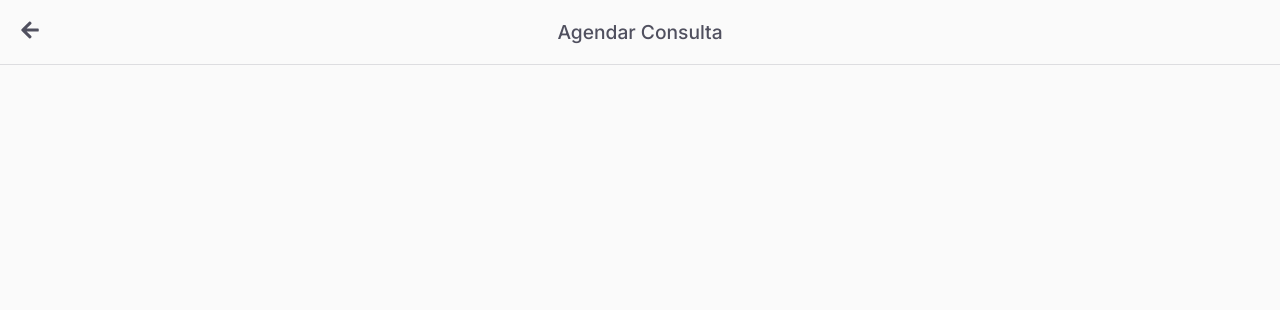
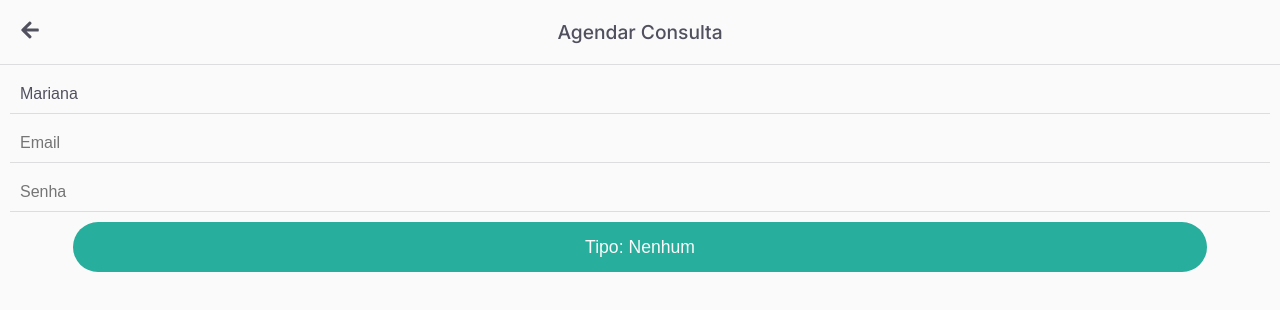
Before and after one commit to Leo6485/medi-plus, a React (Create React App) app: page /cliente/home in a window 1280 px wide. Both pictures are taken after a click on the button "Agendar nova consulta". Shown: the top 310 px of the page. Built offline with nearby package versions, Linux system fonts and the light colour scheme.

Commit message:
feat: add Dropdown and Input components; integrate them into FullPage for scheduling consultations

```diff
--- a/package.json
+++ b/package.json
@@ -11,6 +11,7 @@
     "ajv": "^8.17.1",
     "react": "^19.1.1",
     "react-dom": "^19.1.1",
+    "react-dropdown": "^1.11.0",
     "react-icons": "^5.5.0",
     "react-markdown": "^10.1.0",
     "react-router-dom": "^7.8.2",
--- a/src/App.css
+++ b/src/App.css
@@ -1,11 +1,10 @@
 :root {
-    --gray1: #6e7c85;
-    --blue0: #0550dd;
-    --blue1: #2D4A9D;
-    --blue2: #29b6f6;
-    --blue3: #4fc3f7;
-    --blue4: #81d4fa;
-    --blue5: #e9f6fc;
+    --blue0: #264598;
+    --blue1: #608dda;
+    --gray-line: #dddde0;
+    --bg-color: #F7F8FA;
+    --teal: #27AE9C;
+    --oreange: #F9A825;
 }
 
 * {
--- a/src/components/client/News.module.css
+++ b/src/components/client/News.module.css
@@ -17,17 +17,14 @@
 
 /* Chat GPT */
 .markdownBody {
-    width: 100%;
+  width: 100%;
   font-family: 'Inter', sans-serif;
   color: #101020;
   line-height: 1.6;
   word-wrap: break-word;
-  padding: 20px;
-  background-color: #fff;
   border-radius: 10px;
   max-width: 800px;
   margin: 0 auto;
-  box-shadow: 0 2px 8px rgba(0,0,0,0.05);
 }
 
 .markdownBody h1,
--- /dev/null
+++ b/src/components/common/form/DropDown.jsx
@@ -0,0 +1,30 @@
+import { useState } from "react"
+import styles from "./DropDown.module.css"
+
+export default function Dropdown({ options, defaultOption, onSelect, title }) {
+    const [opened, setOpened] = useState(false)
+    const [selection, setSelection] = useState(-1)
+
+    function optionItem({ key, children, selection, setSelection }) {
+        return (
+            <div>
+                {children}
+            </div>
+        )
+    }
+    if (!opened) {
+        return (
+            <button className={styles.openButton} onClick={() => setOpened(!opened)}>{title}: {selection === -1 ? "Nenhum" : options[selection]}</button>
+        )
+    }
+    return (
+        <>
+            <div className={styles.container} onClick={() => setOpened(false)}>
+                <div className={styles.optionsContainer}>
+                    <h1>{title}</h1>
+                    {options.map((item, i) => <optionItem onClick={() => setSelection(i)} className={selection == i ? styles.optionItemSelected : styles.optionItem} key={i} selection={selection} setSelection={setSelection}>{item}</optionItem>)}
+                </div>
+            </div>
+        </>
+    )
+}
--- /dev/null
+++ b/src/components/common/form/DropDown.module.css
@@ -0,0 +1,61 @@
+.container {
+    display: flex;
+    position: fixed;
+    justify-content: center;
+    align-items: start;
+    top: 0;
+    left: 0;
+    width: 100dvw;
+    height: 100dvh;
+    backdrop-filter: blur(5px);
+}
+
+.optionsContainer {
+    width: 90%;
+    display: flex;
+    flex-direction: column;
+    justify-content: center;
+    align-items: center;
+    padding: 20px;
+    gap: 10px;
+
+    background-color: #fafafa;
+    border-radius: 10px;
+    box-shadow: #eeeef0 5px 5px 20px;
+    border: 1px solid var(--gray-line);
+    margin: auto;
+}
+.openButton {
+    color: #fafafa;
+    font-size: 1.1rem;
+    width: 90%;
+    margin: 0 auto;
+    height: 50px;
+    border: none;
+    background-color: var(--teal);
+    border-radius: 25px;
+}
+
+.optionItem, .optionItemSelected {
+    padding: 10px;
+    color: #50505f;
+    width: 100%;
+    border-bottom: 1px solid var(--gray-line);
+    transition: 0.1s all ease
+}
+
+.optionItemSelected {
+    color: var(--blue1)
+}
+.optionItem:hover {
+    color: var(--blue1)
+}
+
+.optionItem:last-child, .optionItemSelected:last-child{
+    border: none;
+}
+
+h1 {
+    color: #50505f;
+    font-size: 1.2rem;
+}
--- a/src/components/common/form/Input.jsx
+++ b/src/components/common/form/Input.jsx
@@ -1,12 +1,20 @@
 import { useState } from "react"
 import styles from "./Input.module.css"
 
-function Input({ setValue, placeHolder}) {
+function Input({ value, setValue, placeHolder }) {
     const [labelClass, setLabelClass] = useState(styles.inputLabel)
     return (
         <div className={styles.inputDiv}>
             <label htmlFor="i" className={labelClass}>{placeHolder}</label>
-            <input id="i" className={styles.input} onFocus={() => setLabelClass(styles.inputLabelActive)} onBlur={ () => setLabelClass(styles.inputLabel)} placeholder={placeHolder}></input>
+            <input
+                value={value}
+                onChange={(e) => setValue(e.target.value)}
+
+                id="i" className={styles.input}
+                placeholder={placeHolder}
+                onFocus={() => setLabelClass(styles.inputLabelActive)}
+                onBlur={() => setLabelClass(styles.inputLabel)}>
+            </input>
             {/* <input className={styles.input} onChange={(e) => value = setValue(e.target.value)}></input> */}
         </div>
     )
--- a/src/components/common/form/Input.module.css
+++ b/src/components/common/form/Input.module.css
@@ -4,15 +4,15 @@
 }
 
 .input {
+    color: #50505f;
     padding: 10px;
     background-color: #fafafa;
-    border: 1px solid #aaaaaa;
+    border: none;
+    border-bottom: 1px solid var(--gray-line);
     outline: none;
-    border-radius: 10px;
     width: 100%;
     font-size: 1rem;
 }
-
 .input:focus::placeholder {
     color: transparent;
 }
@@ -34,8 +34,7 @@
 
 .inputLabelActive {
     position: absolute;
-    background-color: #fafafa;
-    color: blue;
+    color: var(--blue1);
     transform: translate(-5px, -10px) scale(0.8);
     transition: 0.1s ease-in-out all;
 }
--- a/src/components/common/fullPage/FullPage.jsx
+++ b/src/components/common/fullPage/FullPage.jsx
@@ -12,6 +12,7 @@ export default function FullPage({ visible, setVisible, title, children }) {
                 <FaArrowLeft size="20px" color="#50505f" className={styles.icon} onClick={() => setVisible(false)}></FaArrowLeft>
                 <p className={styles.title}>{title}</p>
             </div>
+            {children}
         </div>
     )
 }
--- a/src/features/client/pages/ClientHome.jsx
+++ b/src/features/client/pages/ClientHome.jsx
@@ -6,10 +6,14 @@ import News from '../../../components/client/News';
 import PopUp from '../../../components/common/popUp/PopUp';
 import { useState } from 'react';
 import FullPage from '../../../components/common/fullPage/FullPage';
+import Input from '../../../components/common/form/Input';
+import Dropdown from '../../../components/common/form/DropDown';
 
 function ClientHome() {
     const [vInfo, setVInfo] = useState(false)
     const [vAgendar, setVAgendar] = useState(false)
+
+    const [inputName, setInputName] = useState("Mariana")
     const consulta_lista = [
       { text: "Cardiologista", checked: true },
       { text: "Nutricionista", checked: true },
@@ -21,8 +25,7 @@ const markdown = `
 - **Suspensão temporária de consultas de ortopedia:** 29/09, devido à manutenção de equipamentos.
 `;
 
-
-
+const options = ["Cardiologista", "Nutricionista", "Ortopedista", "Otorrino"]
 
 
 
@@ -32,8 +35,21 @@ const markdown = `
         <PopUp visible={vInfo} setVisible={setVInfo}></PopUp>
         <CheckList list={consulta_lista} title="Consultas no mês"></CheckList>
         <AgendarButton onclick={() => setVAgendar(true)}></AgendarButton>
-        <FullPage visible={vAgendar} setVisible={setVAgendar} title="Agendar Consulta"></FullPage>
+
         <News markdown={markdown}></News>
+
+
+        {/* Página que preenche toda a tela ao setar visible para true */}
+        <FullPage visible={vAgendar} setVisible={setVAgendar} title="Agendar Consulta">
+        <div style={{display: "flex", flexDirection: "column", padding: "10px", gap: "10px"}}>
+        <Input value={inputName} setValue={setInputName} placeHolder={"Nome"}></Input>
+        <Input setValue={console.log}placeHolder={"Email"}></Input>
+        <Input setValue={console.log}placeHolder={"Senha"}></Input>
+        <Dropdown options={options} title="Tipo"></Dropdown>
+        </div>
+        </FullPage>
+
+
         </div>
     )
 }
```
Also changed, not shown: src/components/common/form/FormPopUp.jsx (deleted, +0 -23 lines), src/components/common/form/FormPopUp.module.css (deleted, +0 -88 lines), 1 other file (tests, documents, lock files or other folders).
